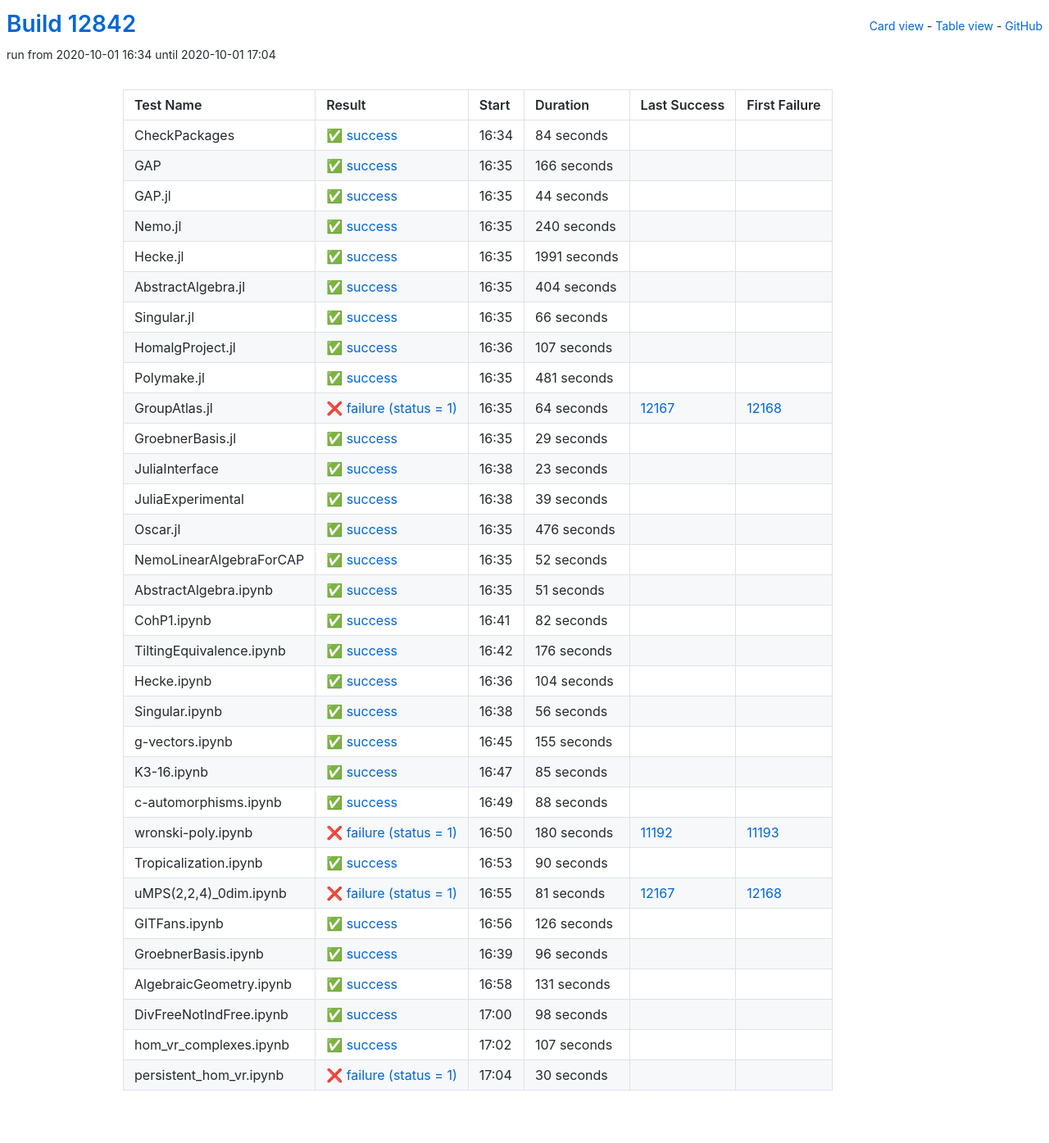
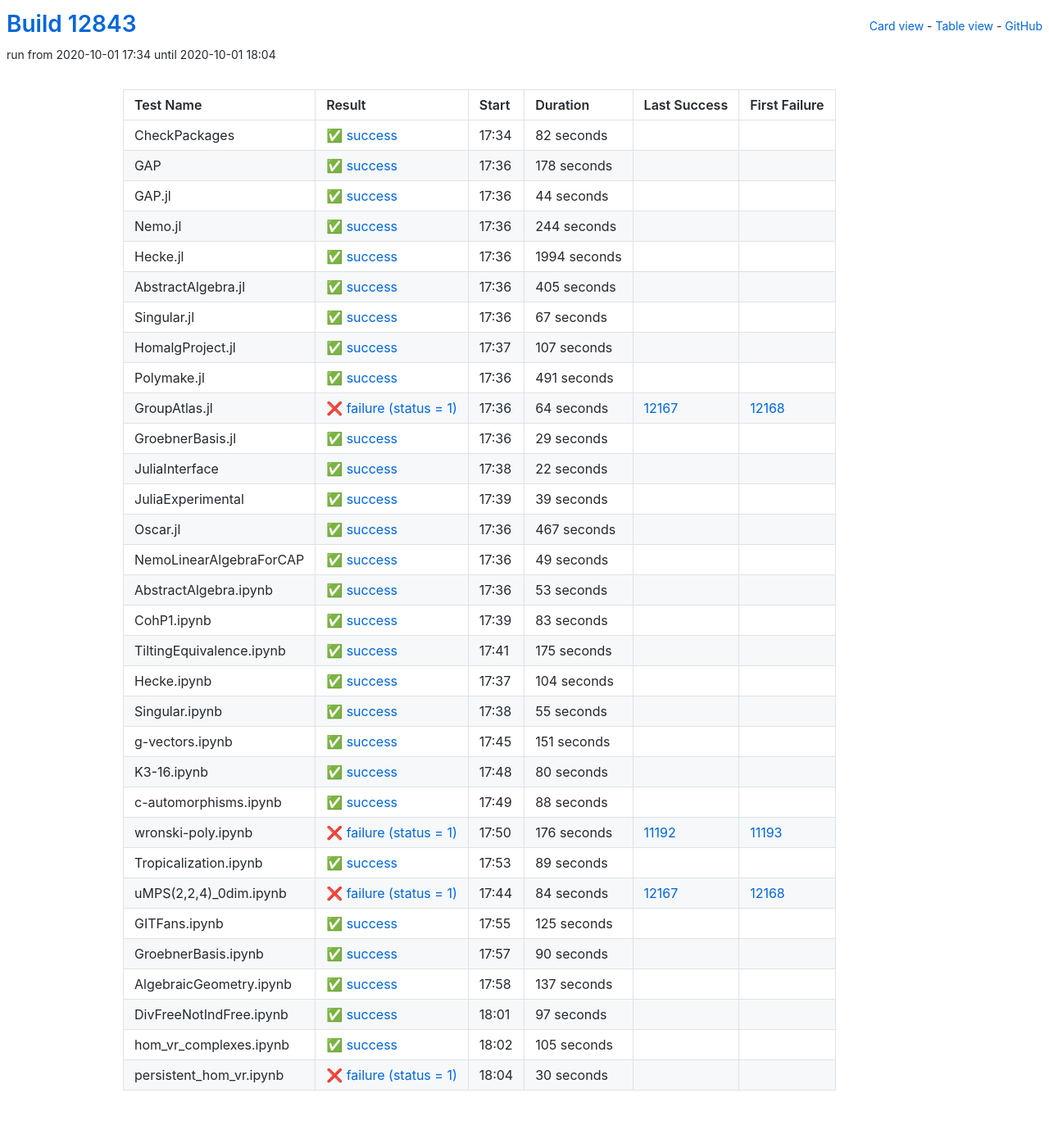
Before and after one commit to oscar-system/oscar-ci-status, a Jekyll site: the page built from table.html, in a window 1280 px wide. Shown: the whole page at 82% size. Built offline with Jekyll 4.4.1, drawn with Linux system fonts in a browser that asks for light colours.

Commit message:
Build #12843

```diff
--- a/_data/ci.yml
+++ b/_data/ci.yml
@@ -1,6 +1,6 @@
 ---
-build: 12842
-build_url: https://oscarci.mathematik.uni-kl.de/job/oscar/12842/
+build: 12843
+build_url: https://oscarci.mathematik.uni-kl.de/job/oscar/12843/
 job: oscar
 organization: oscar-system
 repo: oscar-ci-status
@@ -8,32 +8,32 @@
 tests:
 - name: CheckPackages
   id: checkpackages
-  log: https://oscarci.mathematik.uni-kl.de/job/oscar/12842/artifact/logs/build-12842/CheckPackages.log
-  start: 2020-10-01 16:34
+  log: https://oscarci.mathematik.uni-kl.de/job/oscar/12843/artifact/logs/build-12843/CheckPackages.log
+  start: 2020-10-01 17:34
   success: true
   exitcode: 0
   status: success
-  duration: 84
+  duration: 82
   last_success: false
   last_success_url:
   first_failure: false
   first_failure_url:
 - name: GAP
   id: gap
-  log: https://oscarci.mathematik.uni-kl.de/job/oscar/12842/artifact/logs/build-12842/GAP.log
-  start: 2020-10-01 16:35
+  log: https://oscarci.mathematik.uni-kl.de/job/oscar/12843/artifact/logs/build-12843/GAP.log
+  start: 2020-10-01 17:36
   success: true
   exitcode: 0
   status: success
-  duration: 166
+  duration: 178
   last_success: false
   last_success_url:
   first_failure: false
   first_failure_url:
 - name: GAP.jl
   id: gap-jl
-  log: https://oscarci.mathematik.uni-kl.de/job/oscar/12842/artifact/logs/build-12842/GAP.jl.log
-  start: 2020-10-01 16:35
+  log: https://oscarci.mathematik.uni-kl.de/job/oscar/12843/artifact/logs/build-12843/GAP.jl.log
+  start: 2020-10-01 17:36
   success: true
   exitcode: 0
   status: success
@@ -44,56 +44,56 @@
   first_failure_url:
 - name: Nemo.jl
   id: nemo-jl
-  log: https://oscarci.mathematik.uni-kl.de/job/oscar/12842/artifact/logs/build-12842/Nemo.jl.log
-  start: 2020-10-01 16:35
+  log: https://oscarci.mathematik.uni-kl.de/job/oscar/12843/artifact/logs/build-12843/Nemo.jl.log
+  start: 2020-10-01 17:36
   success: true
   exitcode: 0
   status: success
-  duration: 240
+  duration: 244
   last_success: false
   last_success_url:
   first_failure: false
   first_failure_url:
 - name: Hecke.jl
   id: hecke-jl
-  log: https://oscarci.mathematik.uni-kl.de/job/oscar/12842/artifact/logs/build-12842/Hecke.jl.log
-  start: 2020-10-01 16:35
+  log: https://oscarci.mathematik.uni-kl.de/job/oscar/12843/artifact/logs/build-12843/Hecke.jl.log
+  start: 2020-10-01 17:36
   success: true
   exitcode: 0
   status: success
-  duration: 1991
+  duration: 1994
   last_success: false
   last_success_url:
   first_failure: false
   first_failure_url:
 - name: AbstractAlgebra.jl
   id: abstractalgebra-jl
-  log: https://oscarci.mathematik.uni-kl.de/job/oscar/12842/artifact/logs/build-12842/AbstractAlgebra.jl.log
-  start: 2020-10-01 16:35
+  log: https://oscarci.mathematik.uni-kl.de/job/oscar/12843/artifact/logs/build-12843/AbstractAlgebra.jl.log
+  start: 2020-10-01 17:36
   success: true
   exitcode: 0
   status: success
-  duration: 404
+  duration: 405
   last_success: false
   last_success_url:
   first_failure: false
   first_failure_url:
 - name: Singular.jl
   id: singular-jl
-  log: https://oscarci.mathematik.uni-kl.de/job/oscar/12842/artifact/logs/build-12842/Singular.jl.log
-  start: 2020-10-01 16:35
+  log: https://oscarci.mathematik.uni-kl.de/job/oscar/12843/artifact/logs/build-12843/Singular.jl.log
+  start: 2020-10-01 17:36
   success: true
   exitcode: 0
   status: success
-  duration: 66
+  duration: 67
   last_success: false
   last_success_url:
   first_failure: false
   first_failure_url:
 - name: HomalgProject.jl
   id: homalgproject-jl
-  log: https://oscarci.mathematik.uni-kl.de/job/oscar/12842/artifact/logs/build-12842/HomalgProject.jl.log
-  start: 2020-10-01 16:36
+  log: https://oscarci.mathematik.uni-kl.de/job/oscar/12843/artifact/logs/build-12843/HomalgProject.jl.log
+  start: 2020-10-01 17:37
   success: true
   exitcode: 0
   status: success
@@ -104,20 +104,20 @@
   first_failure_url:
 - name: Polymake.jl
   id: polymake-jl
-  log: https://oscarci.mathematik.uni-kl.de/job/oscar/12842/artifact/logs/build-12842/Polymake.jl.log
-  start: 2020-10-01 16:35
+  log: https://oscarci.mathematik.uni-kl.de/job/oscar/12843/artifact/logs/build-12843/Polymake.jl.log
+  start: 2020-10-01 17:36
   success: true
   exitcode: 0
   status: success
-  duration: 481
+  duration: 491
   last_success: false
   last_success_url:
   first_failure: false
   first_failure_url:
 - name: GroupAtlas.jl
   id: groupatlas-jl
-  log: https://oscarci.mathematik.uni-kl.de/job/oscar/12842/artifact/logs/build-12842/GroupAtlas.jl.log
-  start: 2020-10-01 16:35
+  log: https://oscarci.mathematik.uni-kl.de/job/oscar/12843/artifact/logs/build-12843/GroupAtlas.jl.log
+  start: 2020-10-01 17:36
   success: false
   exitcode: 1
   status: failure
@@ -128,8 +128,8 @@
   first_failure_url: https://oscarci.mathematik.uni-kl.de/job/oscar/12168/
 - name: GroebnerBasis.jl
   id: groebnerbasis-jl
-  log: https://oscarci.mathematik.uni-kl.de/job/oscar/12842/artifact/logs/build-12842/GroebnerBasis.jl.log
-  start: 2020-10-01 16:35
+  log: https://oscarci.mathematik.uni-kl.de/job/oscar/12843/artifact/logs/build-12843/GroebnerBasis.jl.log
+  start: 2020-10-01 17:36
   success: true
   exitcode: 0
   status: success
@@ -140,20 +140,20 @@
   first_failure_url:
 - name: JuliaInterface
   id: juliainterface
-  log: https://oscarci.mathematik.uni-kl.de/job/oscar/12842/artifact/logs/build-12842/JuliaInterface.log
-  start: 2020-10-01 16:38
+  log: https://oscarci.mathematik.uni-kl.de/job/oscar/12843/artifact/logs/build-12843/JuliaInterface.log
+  start: 2020-10-01 17:38
   success: true
   exitcode: 0
   status: success
-  duration: 23
+  duration: 22
   last_success: false
   last_success_url:
   first_failure: false
   first_failure_url:
 - name: JuliaExperimental
   id: juliaexperimental
-  log: https://oscarci.mathematik.uni-kl.de/job/oscar/12842/artifact/logs/build-12842/JuliaExperimental.log
-  start: 2020-10-01 16:38
+  log: https://oscarci.mathematik.uni-kl.de/job/oscar/12843/artifact/logs/build-12843/JuliaExperimental.log
+  start: 2020-10-01 17:39
   success: true
   exitcode: 0
   status: success
@@ -164,68 +164,68 @@
   first_failure_url:
 - name: Oscar.jl
   id: oscar-jl
-  log: https://oscarci.mathematik.uni-kl.de/job/oscar/12842/artifact/logs/build-12842/Oscar.jl.log
-  start: 2020-10-01 16:35
+  log: https://oscarci.mathematik.uni-kl.de/job/oscar/12843/artifact/logs/build-12843/Oscar.jl.log
+  start: 2020-10-01 17:36
   success: true
   exitcode: 0
   status: success
-  duration: 476
+  duration: 467
   last_success: false
   last_success_url:
   first_failure: false
   first_failure_url:
 - name: NemoLinearAlgebraForCAP
   id: nemolinearalgebraforcap
-  log: https://oscarci.mathematik.uni-kl.de/job/oscar/12842/artifact/logs/build-12842/NemoLinearAlgebraForCAP.log
-  start: 2020-10-01 16:35
+  log: https://oscarci.mathematik.uni-kl.de/job/oscar/12843/artifact/logs/build-12843/NemoLinearAlgebraForCAP.log
+  start: 2020-10-01 17:36
   success: true
   exitcode: 0
   status: success
-  duration: 52
+  duration: 49
   last_success: false
   last_success_url:
   first_failure: false
   first_failure_url:
 - name: AbstractAlgebra.ipynb
   id: abstractalgebra-ipynb
-  log: https://oscarci.mathematik.uni-kl.de/job/oscar/12842/artifact/logs/build-12842/AbstractAlgebra.ipynb.log
-  start: 2020-10-01 16:35
+  log: https://oscarci.mathematik.uni-kl.de/job/oscar/12843/artifact/logs/build-12843/AbstractAlgebra.ipynb.log
+  start: 2020-10-01 17:36
   success: true
   exitcode: 0
   status: success
-  duration: 51
+  duration: 53
   last_success: false
   last_success_url:
   first_failure: false
   first_failure_url:
 - name: CohP1.ipynb
   id: cohp1-ipynb
-  log: https://oscarci.mathematik.uni-kl.de/job/oscar/12842/artifact/logs/build-12842/CohP1.ipynb.log
-  start: 2020-10-01 16:41
+  log: https://oscarci.mathematik.uni-kl.de/job/oscar/12843/artifact/logs/build-12843/CohP1.ipynb.log
+  start: 2020-10-01 17:39
   success: true
   exitcode: 0
   status: success
-  duration: 82
+  duration: 83
   last_success: false
   last_success_url:
   first_failure: false
   first_failure_url:
 - name: TiltingEquivalence.ipynb
   id: tiltingequivalence-ipynb
-  log: https://oscarci.mathematik.uni-kl.de/job/oscar/12842/artifact/logs/build-12842/TiltingEquivalence.ipynb.log
-  start: 2020-10-01 16:42
+  log: https://oscarci.mathematik.uni-kl.de/job/oscar/12843/artifact/logs/build-12843/TiltingEquivalence.ipynb.log
+  start: 2020-10-01 17:41
   success: true
   exitcode: 0
   status: success
-  duration: 176
+  duration: 175
   last_success: false
   last_success_url:
   first_failure: false
   first_failure_url:
 - name: Hecke.ipynb
   id: hecke-ipynb
-  log: https://oscarci.mathematik.uni-kl.de/job/oscar/12842/artifact/logs/build-12842/Hecke.ipynb.log
-  start: 2020-10-01 16:36
+  log: https://oscarci.mathematik.uni-kl.de/job/oscar/12843/artifact/logs/build-12843/Hecke.ipynb.log
+  start: 2020-10-01 17:37
   success: true
   exitcode: 0
   status: success
@@ -236,44 +236,44 @@
   first_failure_url:
 - name: Singular.ipynb
   id: singular-ipynb
-  log: https://oscarci.mathematik.uni-kl.de/job/oscar/12842/artifact/logs/build-12842/Singular.ipynb.log
-  start: 2020-10-01 16:38
+  log: https://oscarci.mathematik.uni-kl.de/job/oscar/12843/artifact/logs/build-12843/Singular.ipynb.log
+  start: 2020-10-01 17:38
   success: true
   exitcode: 0
   status: success
-  duration: 56
+  duration: 55
   last_success: false
   last_success_url:
   first_failure: false
   first_failure_url:
 - name: g-vectors.ipynb
   id: g-vectors-ipynb
-  log: https://oscarci.mathematik.uni-kl.de/job/oscar/12842/artifact/logs/build-12842/g-vectors.ipynb.log
-  start: 2020-10-01 16:45
+  log: https://oscarci.mathematik.uni-kl.de/job/oscar/12843/artifact/logs/build-12843/g-vectors.ipynb.log
+  start: 2020-10-01 17:45
   success: true
   exitcode: 0
   status: success
-  duration: 155
+  duration: 151
   last_success: false
   last_success_url:
   first_failure: false
   first_failure_url:
 - name: K3-16.ipynb
   id: k3-16-ipynb
-  log: https://oscarci.mathematik.uni-kl.de/job/oscar/12842/artifact/logs/build-12842/K3-16.ipynb.log
-  start: 2020-10-01 16:47
+  log: https://oscarci.mathematik.uni-kl.de/job/oscar/12843/artifact/logs/build-12843/K3-16.ipynb.log
+  start: 2020-10-01 17:48
   success: true
   exitcode: 0
   status: success
-  duration: 85
+  duration: 80
   last_success: false
   last_success_url:
   first_failure: false
   first_failure_url:
 - name: c-automorphisms.ipynb
   id: c-automorphisms-ipynb
-  log: https://oscarci.mathematik.uni-kl.de/job/oscar/12842/artifact/logs/build-12842/c-automorphisms.ipynb.log
-  start: 2020-10-01 16:49
+  log: https://oscarci.mathematik.uni-kl.de/job/oscar/12843/artifact/logs/build-12843/c-automorphisms.ipynb.log
+  start: 2020-10-01 17:49
   success: true
   exitcode: 0
   status: success
@@ -284,20 +284,56 @@
   first_failure_url:
 - name: wronski-poly.ipynb
   id: wronski-poly-ipynb
-  log: https://oscarci.mathematik.uni-kl.de/job/oscar/12842/artifact/logs/build-12842/wronski-poly.ipynb.log
-  start: 2020-10-01 16:50
+  log: https://oscarci.mathematik.uni-kl.de/job/oscar/12843/artifact/logs/build-12843/wronski-poly.ipynb.log
+  start: 2020-10-01 17:50
   success: false
   exitcode: 1
   status: failure
-  duration: 180
+  duration: 176
   last_success: 11192
   last_success_url: https://oscarci.mathematik.uni-kl.de/job/oscar/11192/
   first_failure: 11193
   first_failure_url: https://oscarci.mathematik.uni-kl.de/job/oscar/11193/
 - name: Tropicalization.ipynb
   id: tropicalization-ipynb
-  log: https://oscarci.mathematik.uni-kl.de/job/oscar/12842/artifact/logs/build-12842/Tropicalization.ipynb.log
-  start: 2020-10-01 16:53
+  log: https://oscarci.mathematik.uni-kl.de/job/oscar/12843/artifact/logs/build-12843/Tropicalization.ipynb.log
+  start: 2020-10-01 17:53
+  success: true
+  exitcode: 0
+  status: success
+  duration: 89
+  last_success: false
+  last_success_url:
+  first_failure: false
+  first_failure_url:
+- name: uMPS(2,2,4)_0dim.ipynb
+  id: umps-2-2-4-0dim-ipynb
+  log: https://oscarci.mathematik.uni-kl.de/job/oscar/12843/artifact/logs/build-12843/uMPS-2-2-4-_0dim.ipynb.log
+  start: 2020-10-01 17:44
+  success: false
+  exitcode: 1
+  status: failure
+  duration: 84
+  last_success: 12167
+  last_success_url: https://oscarci.mathematik.uni-kl.de/job/oscar/12167/
+  first_failure: 12168
+  first_failure_url: https://oscarci.mathematik.uni-kl.de/job/oscar/12168/
+- name: GITFans.ipynb
+  id: gitfans-ipynb
+  log: https://oscarci.mathematik.uni-kl.de/job/oscar/12843/artifact/logs/build-12843/GITFans.ipynb.log
+  start: 2020-10-01 17:55
+  success: true
+  exitcode: 0
+  status: success
+  duration: 125
+  last_success: false
+  last_success_url:
+  first_failure: false
+  first_failure_url:
+- name: GroebnerBasis.ipynb
+  id: groebnerbasis-ipynb
+  log: https://oscarci.mathematik.uni-kl.de/job/oscar/12843/artifact/logs/build-12843/GroebnerBasis.ipynb.log
+  start: 2020-10-01 17:57
   success: true
   exitcode: 0
   status: success
@@ -306,82 +342,46 @@
   last_success_url:
   first_failure: false
   first_failure_url:
-- name: uMPS(2,2,4)_0dim.ipynb
-  id: umps-2-2-4-0dim-ipynb
-  log: https://oscarci.mathematik.uni-kl.de/job/oscar/12842/artifact/logs/build-12842/uMPS-2-2-4-_0dim.ipynb.log
-  start: 2020-10-01 16:55
-  success: false
-  exitcode: 1
-  status: failure
-  duration: 81
-  last_success: 12167
-  last_success_url: https://oscarci.mathematik.uni-kl.de/job/oscar/12167/
-  first_failure: 12168
-  first_failure_url: https://oscarci.mathematik.uni-kl.de/job/oscar/12168/
-- name: GITFans.ipynb
-  id: gitfans-ipynb
-  log: https://oscarci.mathematik.uni-kl.de/job/oscar/12842/artifact/logs/build-12842/GITFans.ipynb.log
-  start: 2020-10-01 16:56
+- name: AlgebraicGeometry.ipynb
+  id: algebraicgeometry-ipynb
+  log: https://oscarci.mathematik.uni-kl.de/job/oscar/12843/artifact/logs/build-12843/AlgebraicGeometry.ipynb.log
+  start: 2020-10-01 17:58
   success: true
   exitcode: 0
   status: success
-  duration: 126
-  last_success: false
-  last_success_url:
-  first_failure: false
-  first_failure_url:
-- name: GroebnerBasis.ipynb
-  id: groebnerbasis-ipynb
-  log: https://oscarci.mathematik.uni-kl.de/job/oscar/12842/artifact/logs/build-12842/GroebnerBasis.ipynb.log
-  start: 2020-10-01 16:39
-  success: true
-  exitcode: 0
-  status: success
-  duration: 96
-  last_success: false
-  last_success_url:
-  first_failure: false
-  first_failure_url:
-- name: AlgebraicGeometry.ipynb
-  id: algebraicgeometry-ipynb
-  log: https://oscarci.mathematik.uni-kl.de/job/oscar/12842/artifact/logs/build-12842/AlgebraicGeometry.ipynb.log
-  start: 2020-10-01 16:58
-  success: true
-  exitcode: 0
-  status: success
-  duration: 131
+  duration: 137
   last_success: false
   last_success_url:
   first_failure: false
   first_failure_url:
 - name: DivFreeNotIndFree.ipynb
   id: divfreenotindfree-ipynb
-  log: https://oscarci.mathematik.uni-kl.de/job/oscar/12842/artifact/logs/build-12842/DivFreeNotIndFree.ipynb.log
-  start: 2020-10-01 17:00
+  log: https://oscarci.mathematik.uni-kl.de/job/oscar/12843/artifact/logs/build-12843/DivFreeNotIndFree.ipynb.log
+  start: 2020-10-01 18:01
   success: true
   exitcode: 0
   status: success
-  duration: 98
+  duration: 97
   last_success: false
   last_success_url:
   first_failure: false
   first_failure_url:
 - name: hom_vr_complexes.ipynb
   id: hom-vr-complexes-ipynb
-  log: https://oscarci.mathematik.uni-kl.de/job/oscar/12842/artifact/logs/build-12842/hom_vr_complexes.ipynb.log
-  start: 2020-10-01 17:02
+  log: https://oscarci.mathematik.uni-kl.de/job/oscar/12843/artifact/logs/build-12843/hom_vr_complexes.ipynb.log
+  start: 2020-10-01 18:02
   success: true
   exitcode: 0
   status: success
-  duration: 107
+  duration: 105
   last_success: false
   last_success_url:
   first_failure: false
   first_failure_url:
 - name: persistent_hom_vr.ipynb
   id: persistent-hom-vr-ipynb
-  log: https://oscarci.mathematik.uni-kl.de/job/oscar/12842/artifact/logs/build-12842/persistent_hom_vr.ipynb.log
-  start: 2020-10-01 17:04
+  log: https://oscarci.mathematik.uni-kl.de/job/oscar/12843/artifact/logs/build-12843/persistent_hom_vr.ipynb.log
+  start: 2020-10-01 18:04
   success: false
   exitcode: 1
   status: failure
```
Also changed, not shown: README.md.
